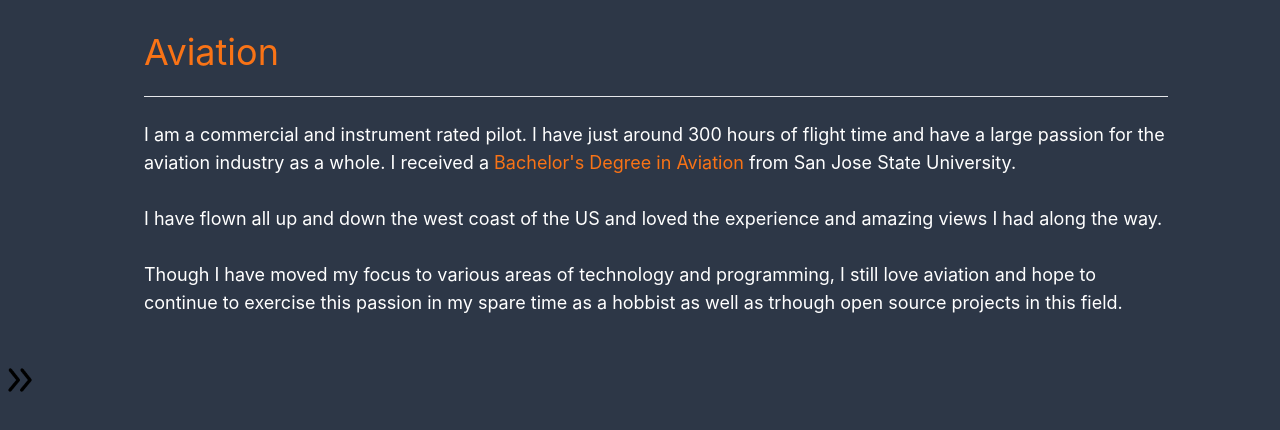
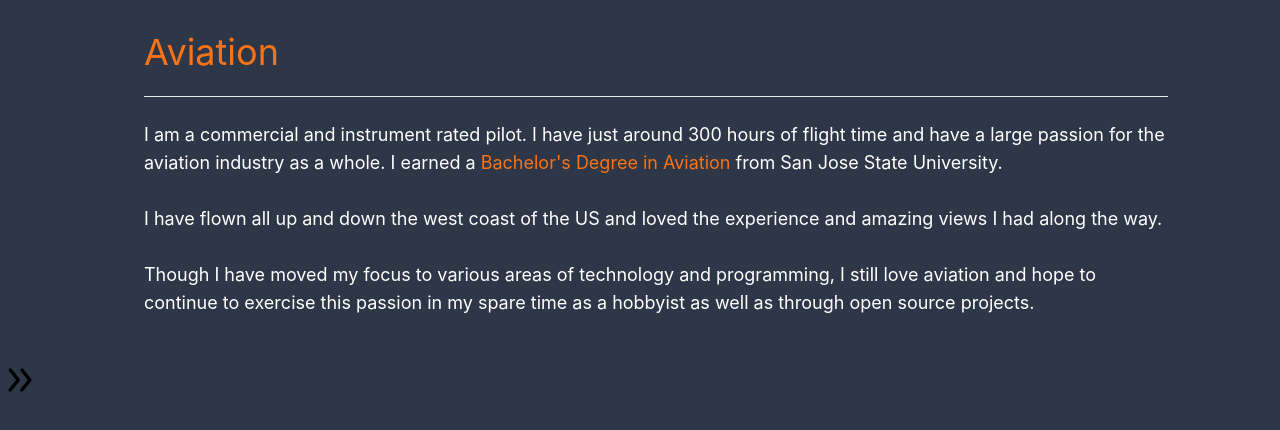
Before and after one commit to fisher60/portfolio, a React (Create React App) app in the folder portfolio/: page /aviation in a window 1280 px wide. Shown: the top 430 px of the page. Built offline with nearby package versions, Linux system fonts and the light colour scheme.

Commit message:
fix typos in aviation text

```diff
--- a/portfolio/src/components/aviation.jsx
+++ b/portfolio/src/components/aviation.jsx
@@ -7,7 +7,7 @@ export default function Aviation(){
 
             <p className="text-lg">
                 I am a commercial and instrument rated pilot. I have just around 300 hours of flight time
-                and have a large passion for the aviation industry as a whole. I received a
+                and have a large passion for the aviation industry as a whole. I earned a
                 <span className="text-orange-500"> Bachelor's Degree in Aviation</span> from San Jose State University.
 
                 <br />
@@ -20,8 +20,8 @@ export default function Aviation(){
                 <br />
 
                 Though I have moved my focus to various areas of technology and programming, I still love aviation
-                and hope to continue to exercise this passion in my spare time as a hobbist as well as trhough
-                open source projects in this field.
+                and hope to continue to exercise this passion in my spare time as a hobbyist as well as through
+                open source projects.
             </p>
         </div>
     )
```
